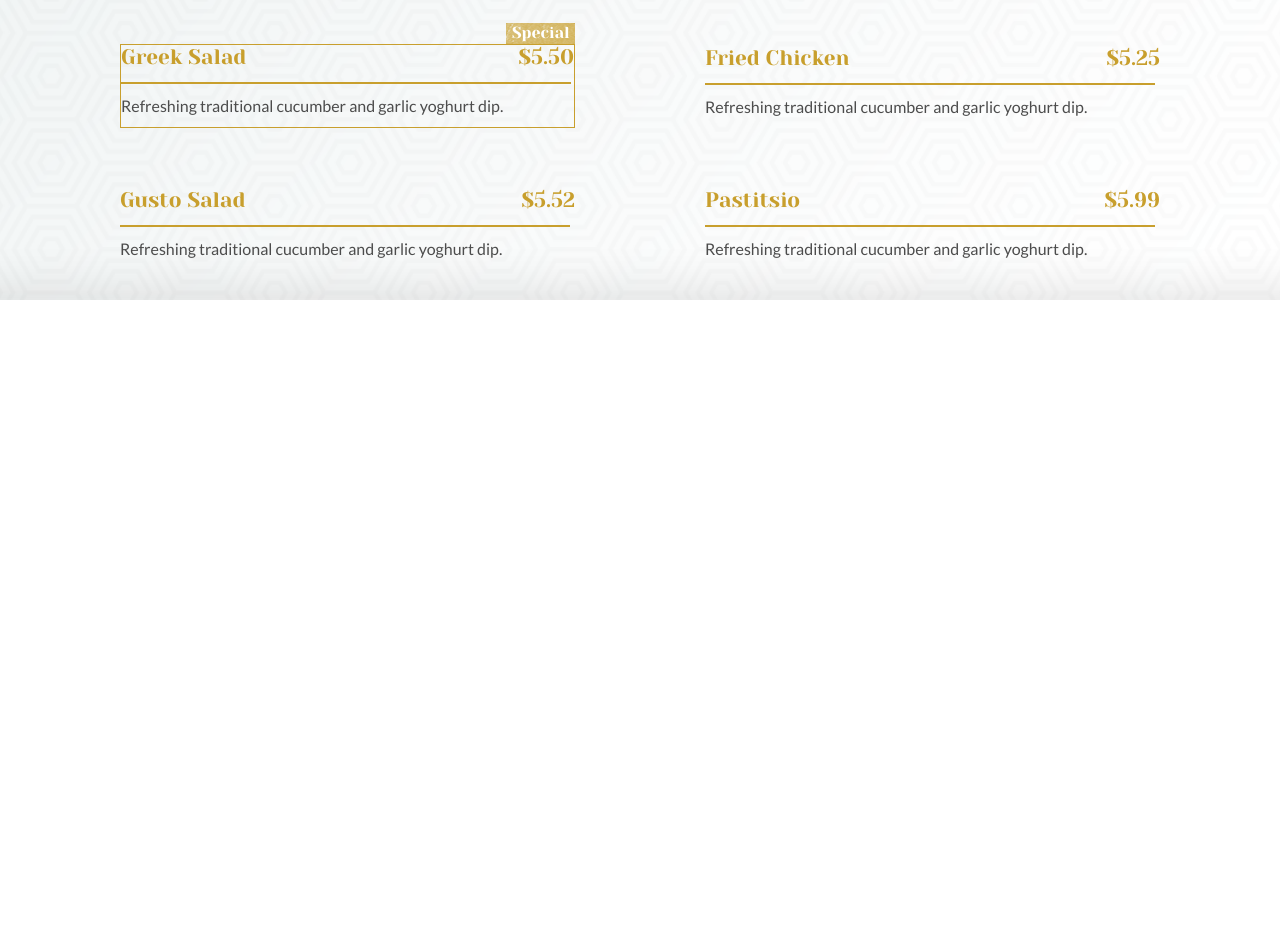
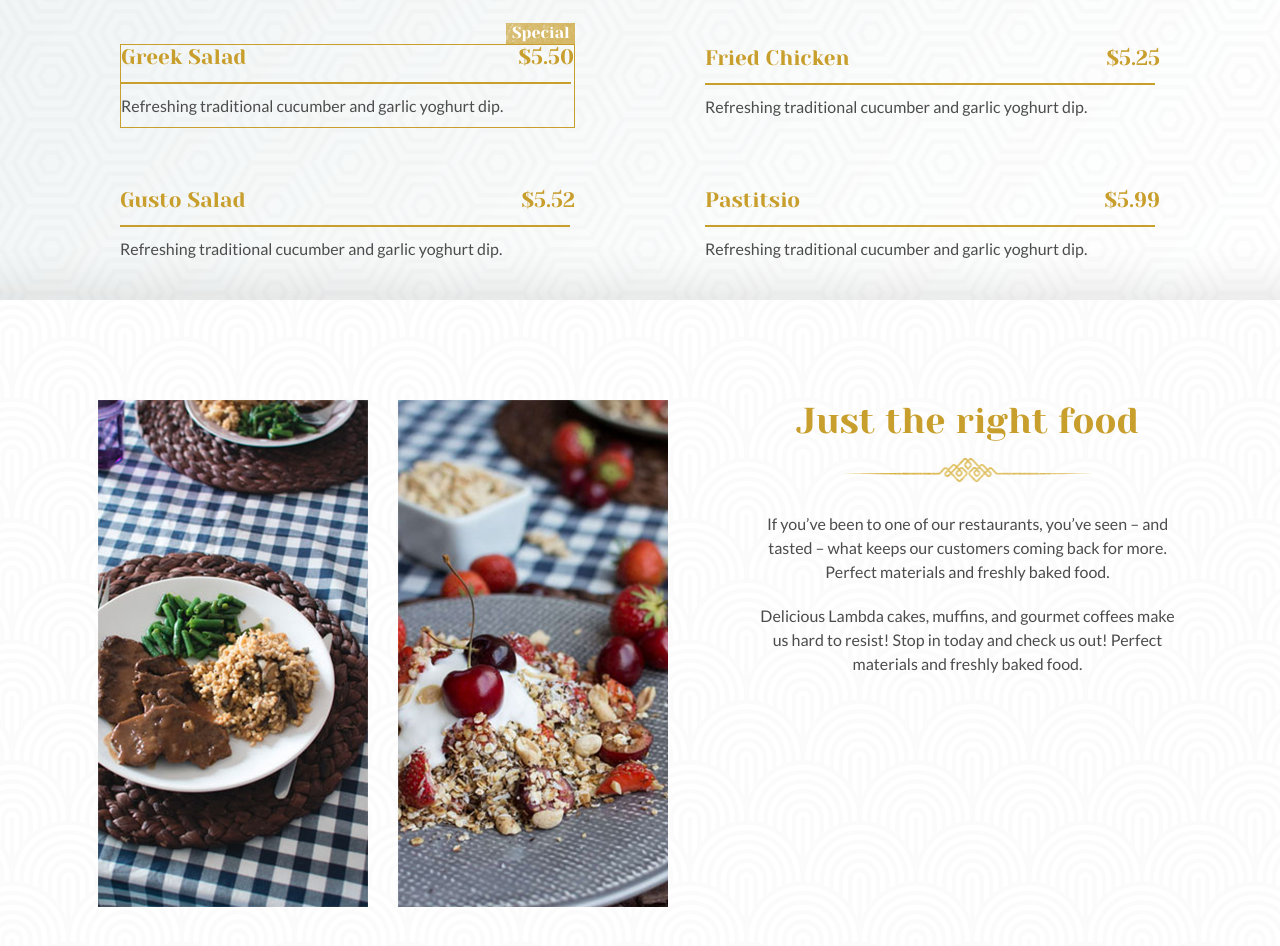
Before and after one commit to Zaaair/templates-test, a website: page index.html in a window 1280 px wide. Shown: the part 3075-4021 px from the top of the page. Before the commit the page ends 3375 px from the top, so only its background shows below. Drawn offline with nearby package versions, Linux system fonts and the light colour scheme; files that its build step writes are made by us from their sources; files whose address does not match are found by name; a web font is replaced by a local one.

Commit message:
add login block

```diff
--- a/index.html
+++ b/index.html
@@ -217,6 +217,24 @@
     </div>
    </div>
   </div>
+  <div class="login">
+   <div class="container">
+    <div class="login-content">
+     <div class="login-content-img">
+      <img class="media-content" src="/img/image-5.png" alt="#">
+      <img class="media-content" src="/img/image-4.png" alt="#">
+     </div>
+     <div class="login-content-info">
+      <div class="login-content-text">
+       <h3 class="title">Just the right food</h3>
+       <span class="paragraph">If you’ve been to one of our restaurants, you’ve seen – and tasted – what keeps our customers coming back for more. Perfect materials and freshly baked food. </span>
+       <span class="paragraph">Delicious Lambda cakes, muffins, and gourmet coffees make us hard to resist! Stop in today and check us out! Perfect materials and freshly baked food.</span>
+      </div>
+      <div class="login-content-login"></div>
+     </div>
+    </div>
+   </div>
+  </div>
   <script src="js/main.js"></script>
  </body>
 </html>
--- a/scss/base/_typography.scss
+++ b/scss/base/_typography.scss
@@ -67,6 +67,23 @@
         padding-bottom: 40px;
         position: relative;
     }
+    .login-content-text &::before {
+        content: "";
+        background-image: url(/img/divider.png);
+        background-repeat: no-repeat;
+        background-position: center center;
+        background-size: cover;
+        width: 247px;
+        height: 24px;
+        bottom: 0;
+        left: 50%;
+        transform: translateX(-50%);
+        position: absolute;
+    }
+    .login-content-text & {
+        position: relative;
+        padding-bottom: 40px;
+    }
 }
 
 .paragraph {
@@ -85,4 +102,9 @@
         position: relative;
         text-align: center;
     }
+    .login-content-text & {
+        color: $mainTextColor;
+        display: inline-block;
+        margin: 10px 0;
+    }
 }
--- a/scss/components/_media.scss
+++ b/scss/components/_media.scss
@@ -25,5 +25,12 @@
         height: 100px;
         width: 100px;
 
+
     }
+    .login-content-img & {
+        width: 270px;
+        height: 507px;
+        position: relative;
+    }
+
 }
--- /dev/null
+++ b/scss/layout/login.scss
@@ -0,0 +1,32 @@
+.login {
+    background-image: url(/img/pattern-2.png);
+    background-repeat: no-repeat;
+    background-position: center center;
+    background-size: cover;
+    min-height: 708px;
+    padding-top: 100px;
+
+
+}
+.login-content {
+    display: flex;
+    justify-content: space-around;
+
+
+}
+.login-content-img {
+    width: 570px;
+    height: 507px;
+    display: flex;
+    justify-content: space-between;
+}
+.login-content-info {
+    max-width: 430px;
+}
+.login-content-text {
+    text-align: center;;
+
+}
+.login-content-login {
+
+}
--- a/scss/main.scss
+++ b/scss/main.scss
@@ -23,3 +23,4 @@
 @import "scss/layout/present";
 @import "scss/layout/ingredients";
 @import "scss/layout/price";
+@import "scss/layout/login";
```
Also changed, not shown: build/index.html, img/image-4.png (added), img/image-5.png (added), img/pattern-2.png (added), 2 other files.
